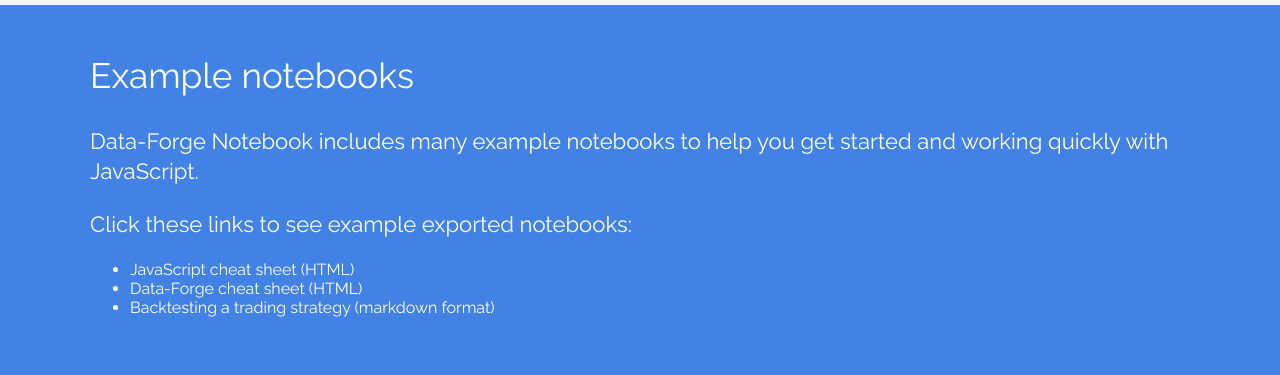
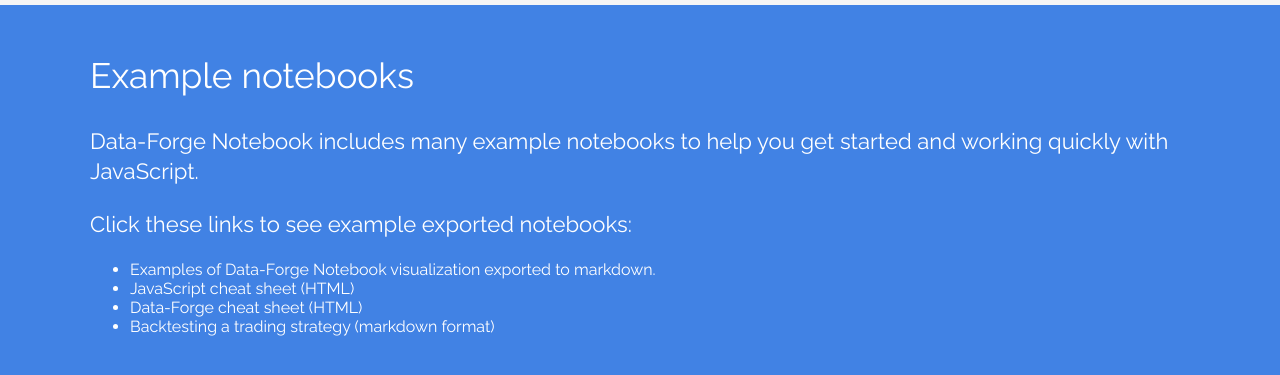
Before and after one commit to ashleydavis/data-forge-notebook-landing-page, a Jekyll site: the page built from index.html, in a window 1280 px wide and 900 px high, scrolled down 4449 px, cut to the strip 0-409 px from the top of the window. Shown: the top 375 px of the strip. Built offline with Jekyll 4.4.1, drawn with Linux system fonts in a browser that asks for light colours; the list of posts is cut into pages by our own code.

Commit message:
Added a link to the viz example in the wiki.

```diff
--- a/index.html
+++ b/index.html
@@ -227,6 +227,9 @@
 
                 <ul>
                     <li>
+                        <a href="https://github.com/data-forge-notebook/wiki/wiki/visualizing-data" target="_blank">Examples of Data-Forge Notebook visualization exported to markdown</a>.
+                    </li>
+                    <li>
                         <a href="http://jscheatsheet.the-data-wrangler.com" target="_blank">JavaScript cheat sheet (HTML)</a>
                     </li>
                     <li>
```
